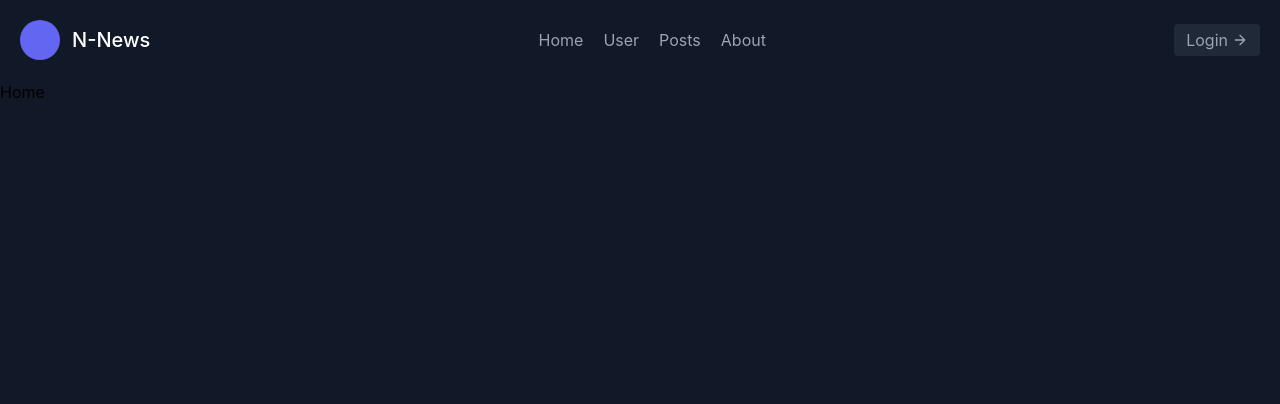
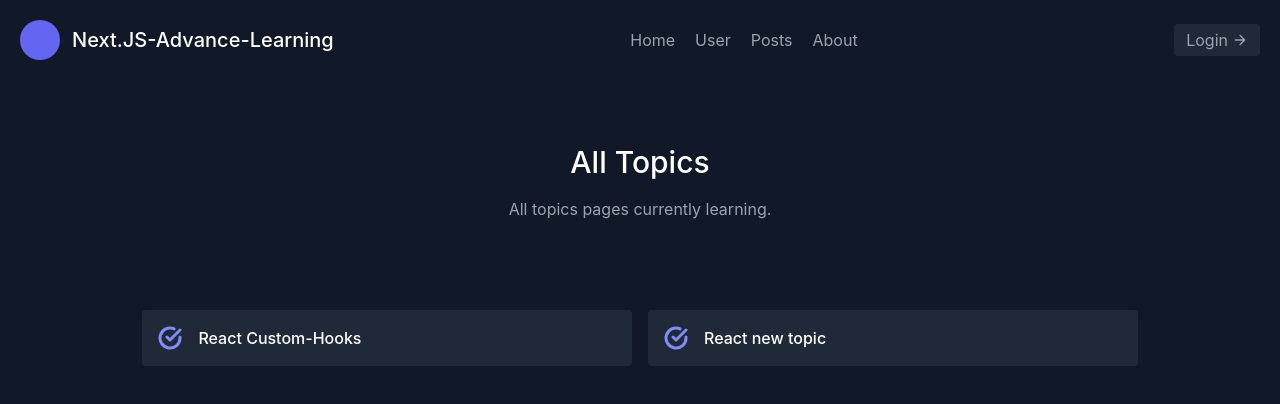
Before and after one commit to mdnmnahmed/learning-nextjs-advance, a Next.js app: page / in a window 1280 px wide. Shown: the top 404 px of the page. Built offline with nearby package versions, Linux system fonts and the light colour scheme.

Commit message:
learning new topics basic setup

```diff
--- a/pages/index.js
+++ b/pages/index.js
@@ -1,11 +1,34 @@
+import Link from 'next/link';
+import topicsPagesURL from '../service_frontend/topicsPagesURL.json';
+
 export default function Home() {
     return (
         <>
-            <div>
-                <h1>Home</h1>
-            </div>
-
-
+            <section class="text-gray-400 bg-gray-900 body-font">
+                <div class="container px-2 mt-16 mx-auto">
+                    <div class="text-center mb-20">
+                        <h1 class="sm:text-3xl text-2xl font-medium text-center title-font text-white mb-4">All Topics</h1>
+                        <p class="text-base leading-relaxed xl:w-2/4 lg:w-3/4 mx-auto">All topics pages currently learning.</p>
+                    </div>
+                    <div class="flex flex-wrap lg:w-4/5 sm:mx-auto sm:mb-2 -mx-2">
+                        {
+                            topicsPagesURL.map(topic => (
+                                <Link href={topic.url}>
+                                    <div class="p-2 sm:w-1/2 w-full cursor-pointer">
+                                        <div class="bg-gray-800 rounded flex p-4 h-full items-center">
+                                            <svg fill="none" stroke="currentColor" stroke-linecap="round" stroke-linejoin="round" stroke-width="3" class="text-indigo-400 w-6 h-6 flex-shrink-0 mr-4" viewBox="0 0 24 24">
+                                                <path d="M22 11.08V12a10 10 0 11-5.93-9.14"></path>
+                                                <path d="M22 4L12 14.01l-3-3"></path>
+                                            </svg>
+                                            <span class="title-font font-medium text-white">{topic.topic}</span>
+                                        </div>
+                                    </div>
+                                </Link>
+                            ))
+                        }
+                    </div>
+                </div>
+            </section>
         </>
     )
 }
--- a/pages/login/index.js
+++ b/pages/login/index.js
@@ -8,7 +8,7 @@ const Login = () => {
                 <div className="container flex flex-wrap items-center px-5 py-24 mx-auto">
                     <div className="pr-0 lg:w-3/5 md:w-1/2 md:pr-16 lg:pr-0">
                         <div align="center">
-                            <h1 className="text-3xl font-medium text-white title-font">N-News</h1>
+                            <h1 className="text-3xl font-medium text-white title-font">Next.JS-Advance-Learning</h1>
                             <p className="mt-4 leading-relaxed">Login and Read n number of News.</p>
                         </div>
                     </div>
--- a/pages/signup/index.js
+++ b/pages/signup/index.js
@@ -8,7 +8,7 @@ const Signup = () => {
                 <div className="container flex flex-wrap items-center px-5 py-24 mx-auto">
                     <div className="pr-0 lg:w-3/5 md:w-1/2 md:pr-16 lg:pr-0">
                         <div align="center">
-                            <h1 className="text-3xl font-medium text-white title-font">N-News</h1>
+                            <h1 className="text-3xl font-medium text-white title-font">Next.JS-Advance-Learning</h1>
                             <p className="mt-4 leading-relaxed">Signup and Read n number of News.</p>
                         </div>
                     </div>
--- a/service_frontend/components/Layout/index.js
+++ b/service_frontend/components/Layout/index.js
@@ -6,7 +6,7 @@ const Layout = ({ children }) => {
     return (
         <>
             <Head>
-                <title>n-News</title>
+                <title>Next.JS-Advance-Learning</title>
                 <meta name="description" content="Generated by create next app" />
                 <link rel="icon" href="/favicon.ico" />
             </Head>
--- a/service_frontend/components/Navigation/index.js
+++ b/service_frontend/components/Navigation/index.js
@@ -9,7 +9,7 @@ const Navigation = ({ navColor }) => {
                     <a className="flex items-center mb-4 font-medium text-white title-font md:mb-0">
                         <svg xmlns="http://www.w3.org/2000/svg" fill="none" stroke="currentColor" strokeLinecap="round" strokeLinejoin="round" strokeWidth="2" className="w-10 h-10 p-2 text-white bg-indigo-500 rounded-full" viewBox="0 0 24 24">
                         </svg>
-                        <span className="ml-3 text-xl">N-News</span>
+                        <span className="ml-3 text-xl">Next.JS-Advance-Learning</span>
                     </a>
                     <nav className="flex flex-wrap items-center justify-center text-base md:ml-auto md:mr-auto">
                         <Link href={`/`}>
--- /dev/null
+++ b/service_frontend/topicsPagesURL.json
@@ -0,0 +1,10 @@
+[
+    {
+        "topic": "React Custom-Hooks",
+        "url": "/react-custom-hook"
+    },
+    {
+        "topic": "React new topic",
+        "url": "/react-custom-hook-new"
+    }
+]
--- a/styles/globals.css
+++ b/styles/globals.css
@@ -10,6 +10,7 @@ body {
     Ubuntu, Cantarell, Fira Sans, Droid Sans, Helvetica Neue, sans-serif;
 
   background: #111827;
+  color: rgba(255, 255, 255, 0.842);
 }
 
 a {
```
